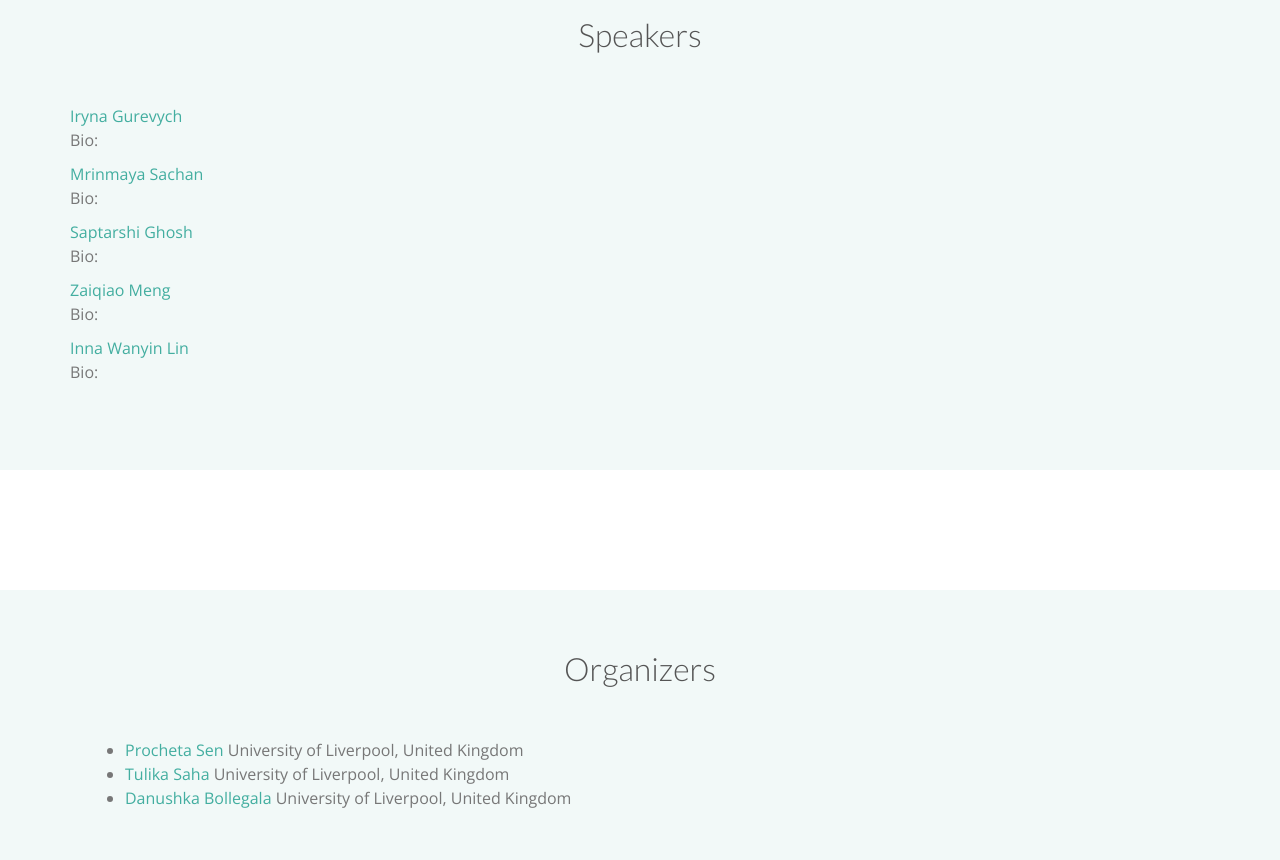
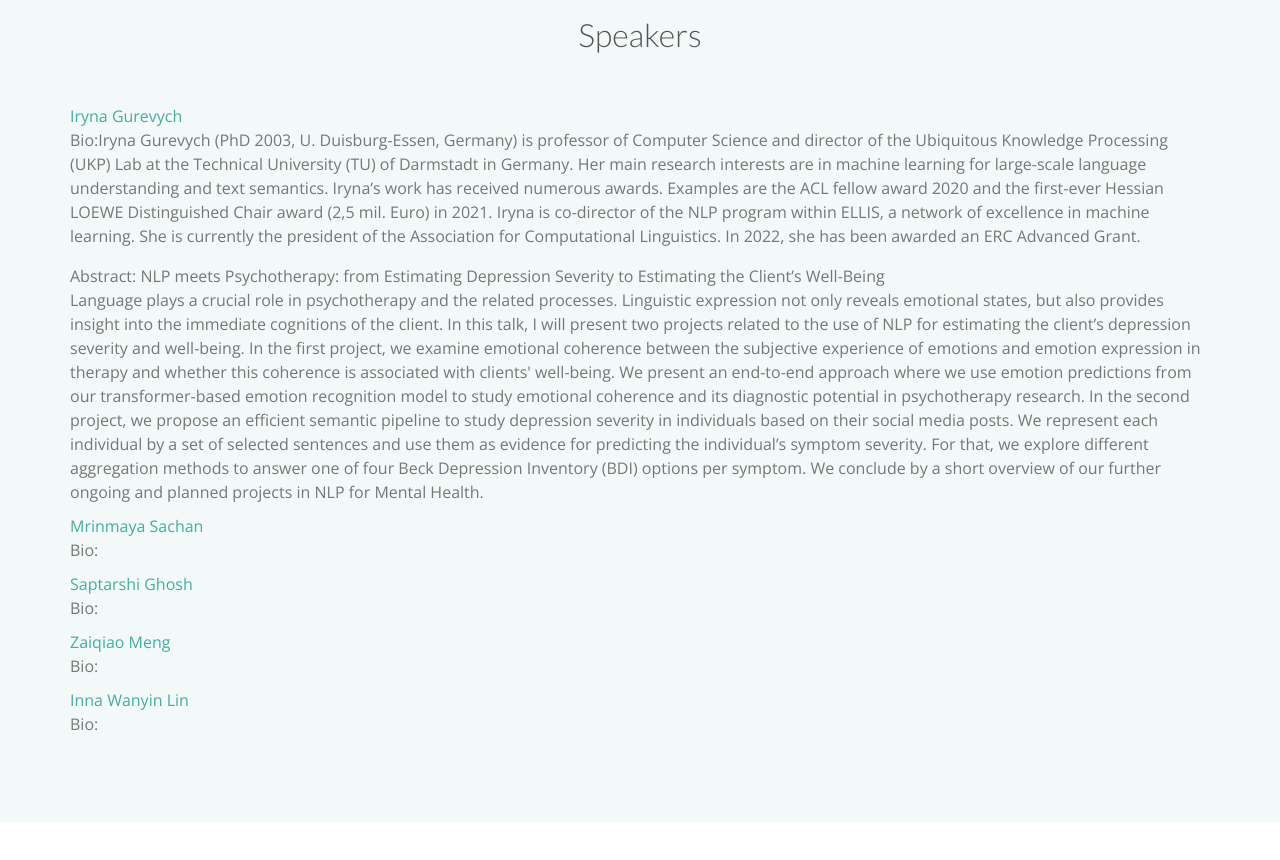
Before and after one commit to nlp4social/nlp4socialgood, a plain HTML site: page index.html in a window 1280 px wide. Shown: the part 1060-1920 px from the top of the page. Drawn offline with nearby package versions, Linux system fonts and the light colour scheme.

Commit message:
Update index.html

```diff
--- a/index.html
+++ b/index.html
@@ -113,8 +113,11 @@ With this idea in mind, we propose a symposium named "AI for Social Good" to dis
 <li> <a href="https://en.wikipedia.org/wiki/Iryna_Gurevych">Iryna Gurevych</a></b>
 
   <p>
-Bio: </p>
-  </li>
+Bio:Iryna Gurevych (PhD 2003, U. Duisburg-Essen, Germany) is professor of Computer Science and director of the Ubiquitous Knowledge Processing (UKP) Lab at the Technical University (TU) of Darmstadt in Germany. Her main research interests are in machine learning for large-scale language understanding and text semantics. Iryna’s work has received numerous awards. Examples are the ACL fellow award 2020 and the first-ever Hessian LOEWE Distinguished Chair award (2,5 mil. Euro) in 2021. Iryna is co-director of the NLP program within ELLIS, a network of excellence in machine learning. She is currently the president of the Association for Computational Linguistics. In 2022, she has been awarded an ERC Advanced Grant. </p>
+ <p>Abstract: NLP meets Psychotherapy: from Estimating Depression Severity to Estimating the Client’s Well-Being
+	 </br>
+	 Language plays a crucial role in psychotherapy and the related processes. Linguistic expression not only reveals emotional states, but also provides insight into the immediate cognitions of the client. In this talk, I will present two projects related to the use of NLP for estimating the client’s depression severity and well-being. In the first project, we examine emotional coherence between the subjective experience of emotions and emotion expression in therapy and whether this coherence is associated with clients' well-being. We present an end-to-end approach where we use emotion predictions from our transformer-based emotion recognition model to study emotional coherence and its diagnostic potential in psychotherapy research. In the second project, we propose an efficient semantic pipeline to study depression severity in individuals based on their social media posts. We represent each individual by a set of selected sentences and use them as evidence for predicting the individual’s symptom severity. For that, we explore different aggregation methods to answer one of four Beck Depression Inventory (BDI) options per symptom. We conclude by a short overview of our further ongoing and planned projects in NLP for Mental Health.</p>
+		   </li>
 
 <li>  <a href="https://www.mrinmaya.io/">Mrinmaya Sachan </a> </b>
 <p>
```
